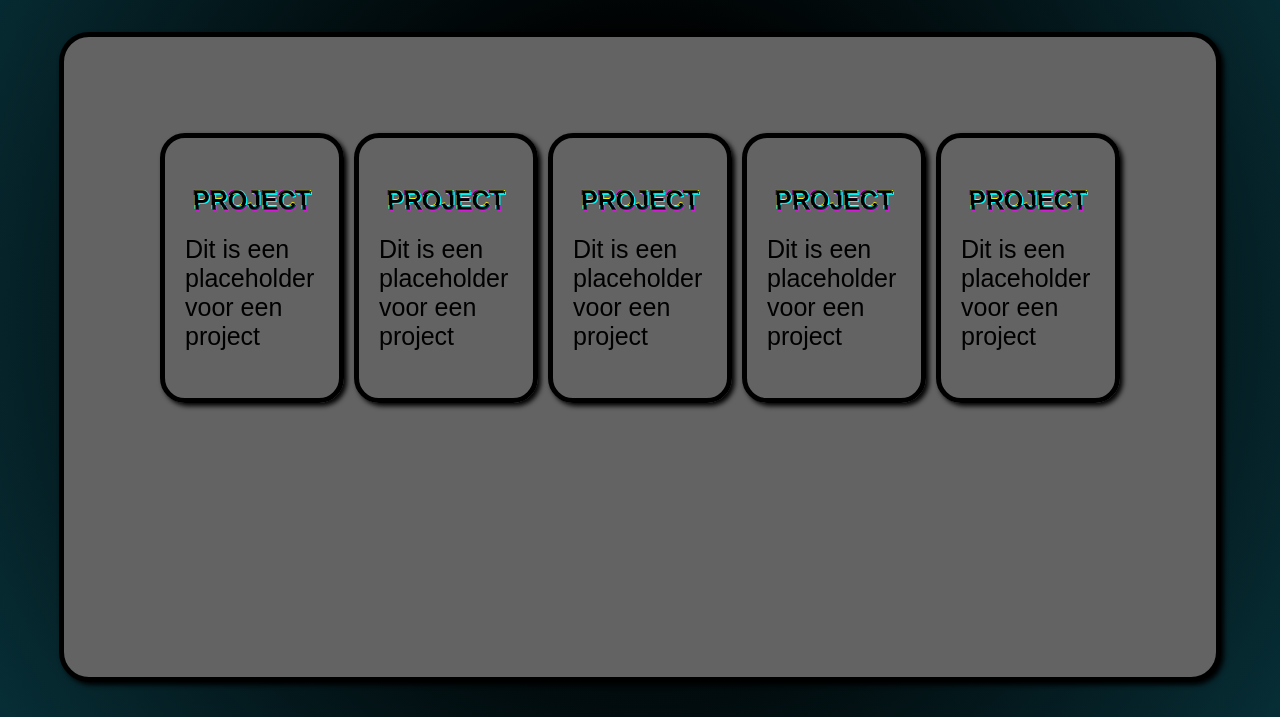
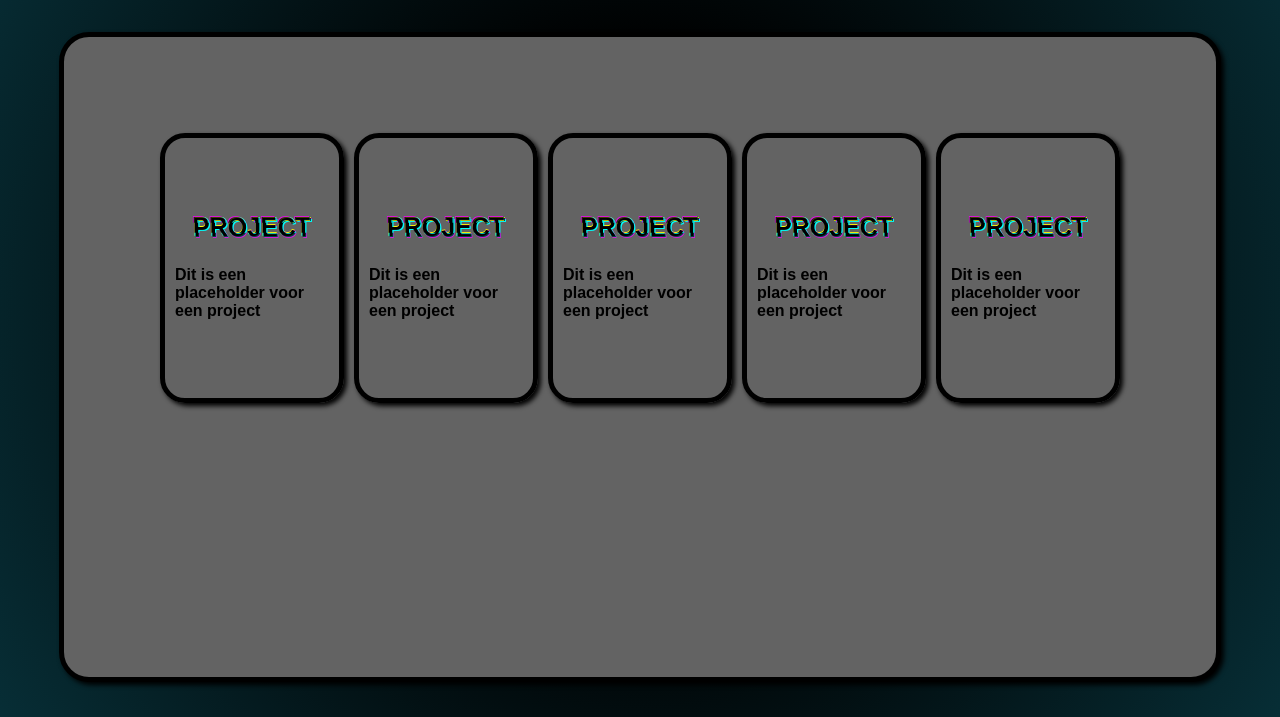
Before and after one commit to Koprmalak212/Portfolio-F, a plain HTML site: page projecten.html in a window 1280 px wide. Shown: the part 83-800 px from the top of the page. Drawn offline with Linux system fonts and the light colour scheme.

Commit message:
small project page changes

```diff
--- a/projecten.html
+++ b/projecten.html
@@ -26,7 +26,7 @@
                         <span aria-hidden="true">Project</span>
                     </p>
                 </div>
-                <p>Dit is een placeholder voor een project</p>
+                <h2>Dit is een placeholder voor een project</h2>
             </div>
 
             <div class="project">
@@ -37,7 +37,7 @@
                         <span aria-hidden="true">Project</span>
                     </p>
                 </div>
-                <p>Dit is een placeholder voor een project</p>
+                <h2>Dit is een placeholder voor een project</h2>
             </div>
 
             <div class="project">
@@ -48,7 +48,7 @@
                         <span aria-hidden="true">Project</span>
                     </p>
                 </div>
-                <p>Dit is een placeholder voor een project</p>
+                <h2>Dit is een placeholder voor een project</h2>
             </div>
 
             <div class="project">
@@ -59,7 +59,7 @@
                         <span aria-hidden="true">Project</span>
                     </p>
                 </div>
-                <p>Dit is een placeholder voor een project</p>
+                <h2>Dit is een placeholder voor een project</h2>
             </div>
 
             <div class="project">
@@ -70,7 +70,7 @@
                         <span aria-hidden="true">Project</span>
                     </p>
                 </div>
-                <p>Dit is een placeholder voor een project</p>
+                <h2>Dit is een placeholder voor een project</h2>
             </div>
 
         </div>
--- a/styles.css
+++ b/styles.css
@@ -243,6 +243,10 @@ nav a:hover {
     padding: 0;
 }
 
+.project h2 {
+    font-size: 1rem;
+}
+
 .projectcontainer{
     display: flex;
     justify-content: center;
```
